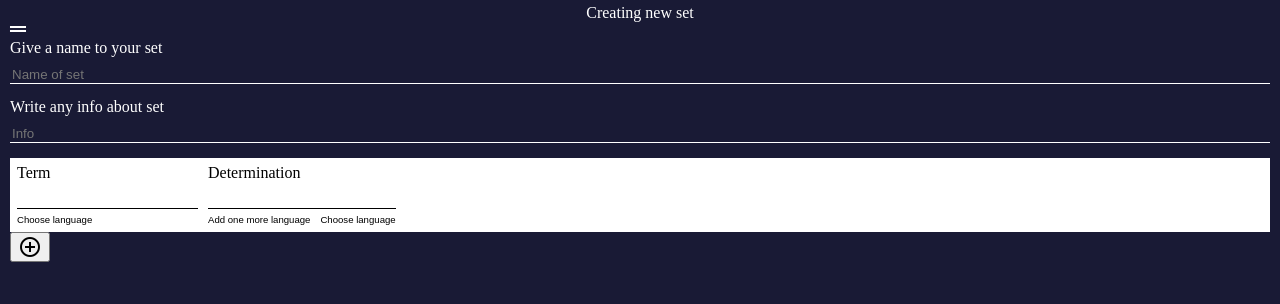
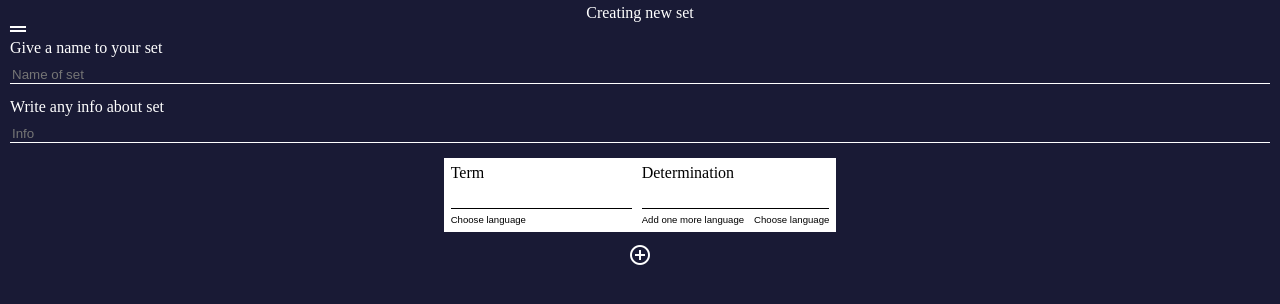
Before and after one commit to Muloversic/easy-learn-React-, a React (Create React App) app: page /new-set in a window 1280 px wide. Shown: the top 304 px of the page. Built offline with nearby package versions, Linux system fonts and the light colour scheme.

Commit message:
added button that will add new place for word and translaton

```diff
--- a/src/components/NewSet.js
+++ b/src/components/NewSet.js
@@ -5,7 +5,7 @@ export default function NewSet(props) {
     console.log(wordElemArr);
     [...wordElemArr].forEach((wordElement) => {
       const buttonAdd =
-        '<button class="material-icons">add_circle_outline</button>';
+        '<button class="material-icons form__button-add">add_circle_outline</button>';
       if (wordElement.nextElementSibling === null) {
         wordElement.insertAdjacentHTML("afterend", buttonAdd);
       }
--- a/src/scss/newSet.scss
+++ b/src/scss/newSet.scss
@@ -20,6 +20,13 @@
             border-bottom: 1px solid $black;
             margin: 0;
         }
+    }
+
+    &__words {
+        display: flex;
+        flex-direction: column;
+        justify-content: center;
+        align-items: center;
     }
     &__word {
         display: flex;
@@ -51,4 +58,11 @@
         border: none;
         text-align: left;
     }
+    &__button-add{
+        background-color: transparent;
+        border: none;
+        color: $white;
+        margin-top: 10px;
+        width: 50px;
+    }
 }
```
